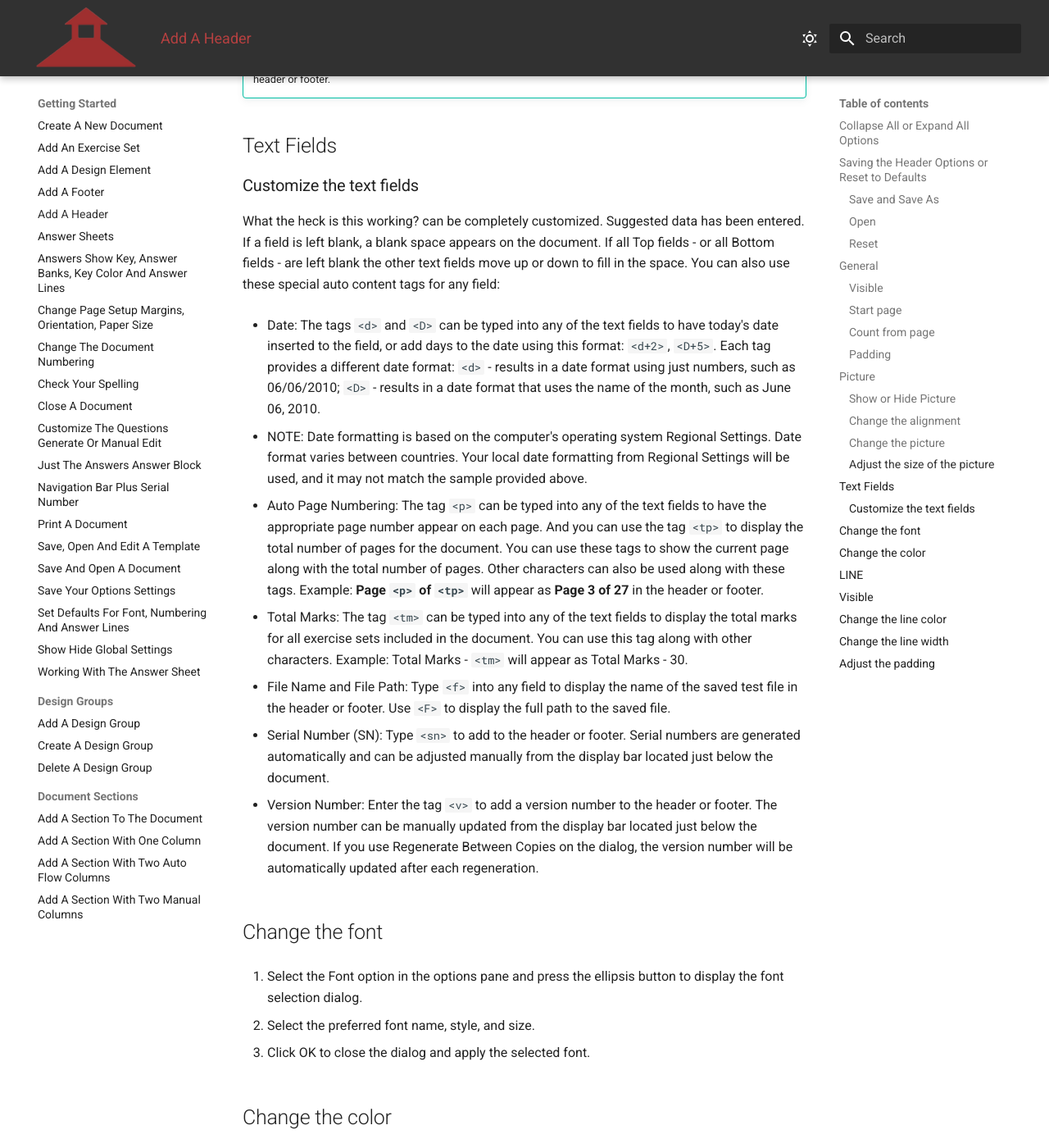
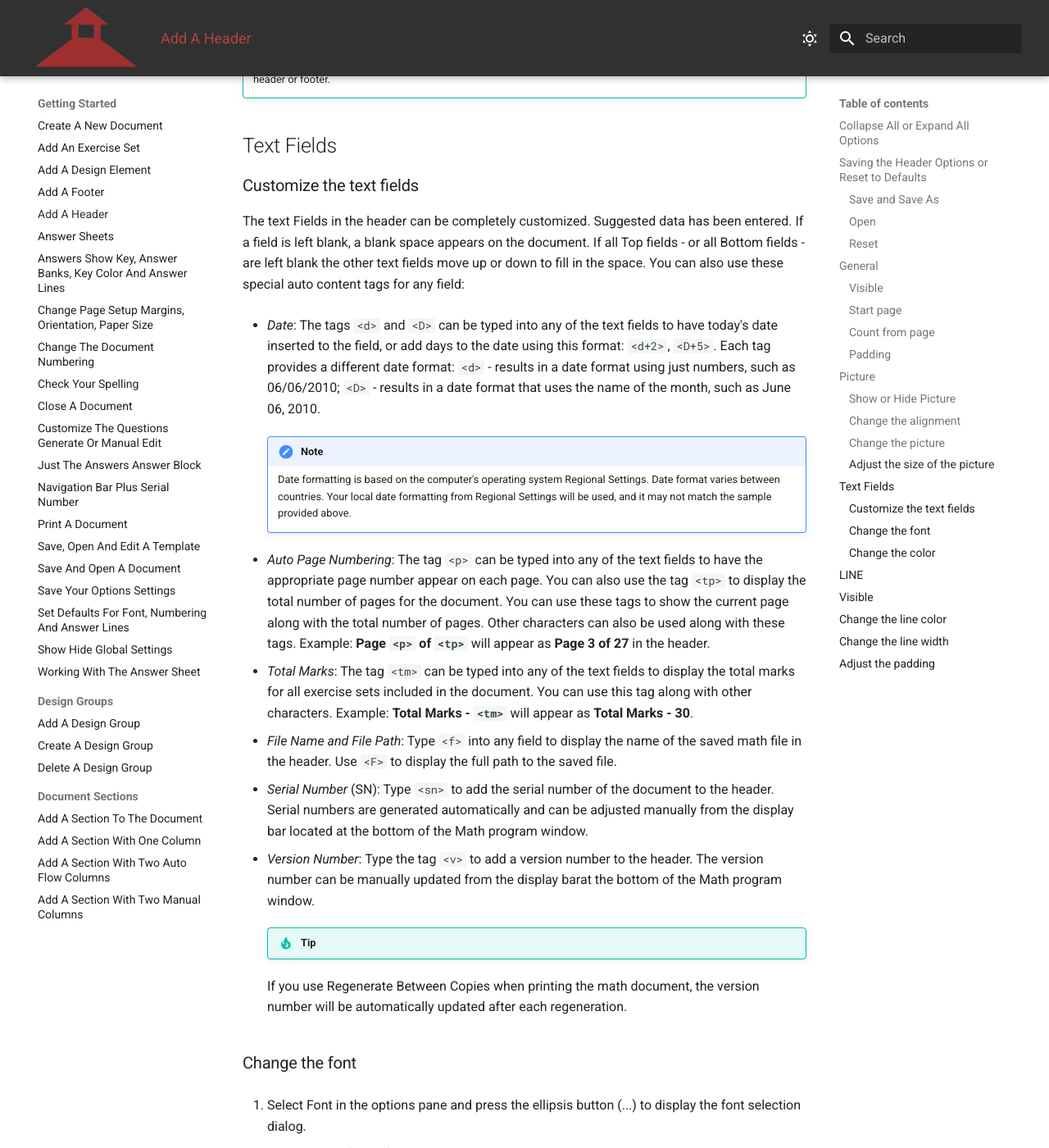
Before and after one commit to rdinch/MathResourceStudio-Help, an MkDocs documentation site: the page built from docs/getting-started/add-a-header.md, in a window 1280 px wide and 1400 px high, scrolled down 2580 px. Shown: the whole window at 82% size. Built offline with MkDocs 1.6.1 and Material for MkDocs 9.7.7, drawn with Linux system fonts in a browser that asks for light colours; some of the changed text lies outside the part shown.

Commit message:
Revise header and document creation instructions
Improved clarity and formatting in the 'Add a Header' guide, including better explanations of text field customization, tag usage, and option selection steps.

```diff
--- a/docs/getting-started/add-a-header.md
+++ b/docs/getting-started/add-a-header.md
@@ -59,7 +59,7 @@ Select between the following alignments for the picture: Left, Center, Right.
 
 ### Change the picture
 
-Select Image in the options, then press the ellipsis button (...) to display the [Picture Editor](../tutorials/picture-editor.md) to choose a different picture.
+Select Image in the options, then press the ellipsis button (...) to display the (**[Picture Editor](../tutorials/picture-editor.md)**) to choose a different picture.
 
 !!! tip
     When selecting a picture to use in the header or footer, change Adjusted Image Height to control the size of the picture; DO NOT RESIZE the picture size in the Picture Editor. Adjusted Image Height will control the size of the picture in the header or footer.
@@ -75,39 +75,41 @@ Adjusted Image Height re-sizes the image in the header. The information in Origi
 
 ### Customize the text fields
 
-What the heck is this working? can be completely customized. Suggested data has been entered. If a field is left blank, a blank space appears on the document. If all Top fields - or all Bottom fields - are left blank the other text fields move up or down to fill in the space. You can also use these special auto content tags for any field:
+The text Fields in the header can be completely customized. Suggested data has been entered. If a field is left blank, a blank space appears on the document. If all Top fields - or all Bottom fields - are left blank the other text fields move up or down to fill in the space. You can also use these special auto content tags for any field:
 
-- Date: The tags `<d>` and `<D>` can be typed into any of the text fields to have today's date inserted to the field, or add days to the date using this format: `<d+2>`, `<D+5>`. Each tag provides a different date format: `<d>` - results in a date format using just numbers, such as 06/06/2010; `<D>` - results in a date format that uses the name of the month, such as June 06, 2010.
+- *Date*: The tags `<d>` and `<D>` can be typed into any of the text fields to have today's date inserted to the field, or add days to the date using this format: `<d+2>`, `<D+5>`. Each tag provides a different date format: `<d>` - results in a date format using just numbers, such as 06/06/2010; `<D>` - results in a date format that uses the name of the month, such as June 06, 2010.
 
-- NOTE: Date formatting is based on the computer's operating system Regional Settings. Date format varies between countries. Your local date formatting from Regional Settings will be used, and it may not match the sample provided above.
+    !!! note
+        Date formatting is based on the computer's operating system Regional Settings. Date format varies between countries. Your local date formatting from Regional Settings will be used, and it may not match the sample provided above.
 
-- Auto Page Numbering: The tag `<p>` can be typed into any of the text fields to have the appropriate page number appear on each page. And you can use the tag `<tp>` to display the total number of pages for the document. You can use these tags to show the current page along with the total number of pages. Other characters can also be used along with these tags. Example: **Page `<p>` of `<tp>`** will appear as **Page 3 of 27** in the header or footer.
+- *Auto Page Numbering*: The tag `<p>` can be typed into any of the text fields to have the appropriate page number appear on each page. You can also use the tag `<tp>` to display the total number of pages for the document. You can use these tags to show the current page along with the total number of pages. Other characters can also be used along with these tags. Example: **Page `<p>` of `<tp>`** will appear as **Page 3 of 27** in the header.
 
-- Total Marks: The tag `<tm>` can be typed into any of the text fields to display the total marks for all exercise sets included in the document. You can use this tag along with other characters. Example: Total Marks - `<tm>` will appear as Total Marks - 30.
+- *Total Marks*: The tag `<tm>` can be typed into any of the text fields to display the total marks for all exercise sets included in the document. You can use this tag along with other characters. Example: **Total Marks - `<tm>`** will appear as **Total Marks - 30**.
 
-- File Name and File Path: Type `<f>` into any field to display the name of the saved test file in the header or footer. Use `<F>` to display the full path to the saved file.
+- *File Name and File Path*: Type `<f>` into any field to display the name of the saved math file in the header. Use `<F>` to display the full path to the saved file.
 
-- Serial Number (SN): Type `<sn>` to add to the header or footer. Serial numbers are generated automatically and can be adjusted manually from the display bar located just below the document.
+- *Serial Number* (SN): Type `<sn>` to add the serial number of the document to the header. Serial numbers are generated automatically and can be adjusted manually from the display bar located at the bottom of the Math program window.
 
-- Version Number: Enter the tag `<v>` to add a version number to the header or footer. The version number can be manually updated from the display bar located just below the document. If you use Regenerate Between Copies on the dialog, the version number will be automatically updated after each regeneration.
+- *Version Number*: Type the tag `<v>` to add a version number to the header. The version number can be manually updated from the display barat the bottom of the Math program window.
 
-## Change the font
+    !!!tip
+       If you use Regenerate Between Copies when printing the math document, the version number will be automatically updated after each regeneration.
 
-1. Select the Font option in the options pane and press the ellipsis button to display the font selection dialog.
+### Change the font
+
+1. Select Font in the options pane and press the ellipsis button (...) to display the font selection dialog.
 
 2. Select the preferred font name, style, and size.
 
 3. Click OK to close the dialog and apply the selected font.
 
-## Change the color
+### Change the color
 
-1. In the options panel, find and select "Color."
+1. Select Field Color in the options pane and press the ellipsis button (...) to display the color dialog.
 
-2. Click the three dots (ellipsis) in the color box to open the color picker.
+2. Choose a color from either the Basic or Web selections.
 
-3. Choose the color you like.
-
-4. Click "OK" to save your choice and apply the new color.
+3. Click OK to save your choice and apply the new color.
 
 ## LINE
 
```
Also changed, not shown: docs/getting-started/create-a-new-document.md (+1 -1 lines).
